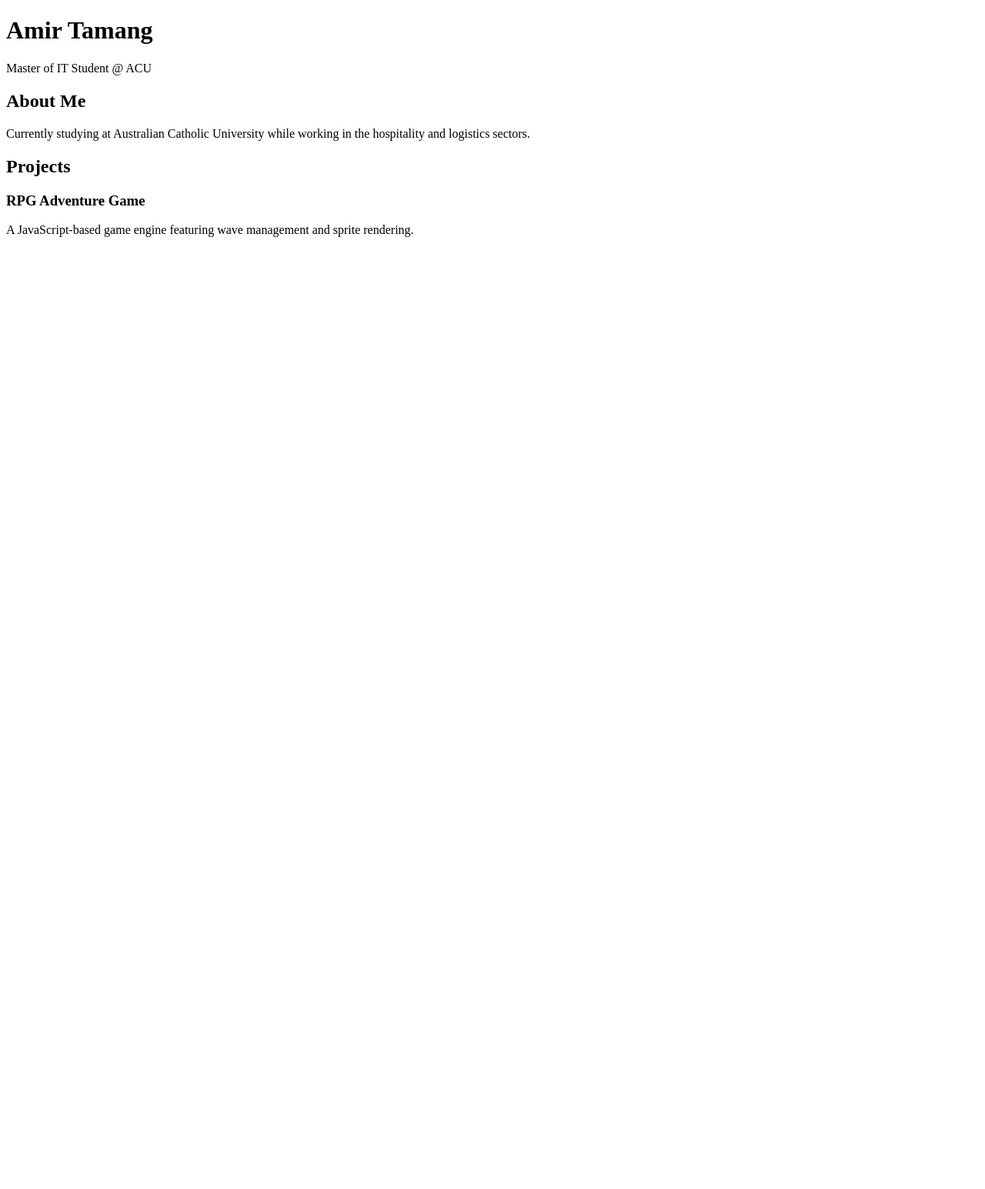
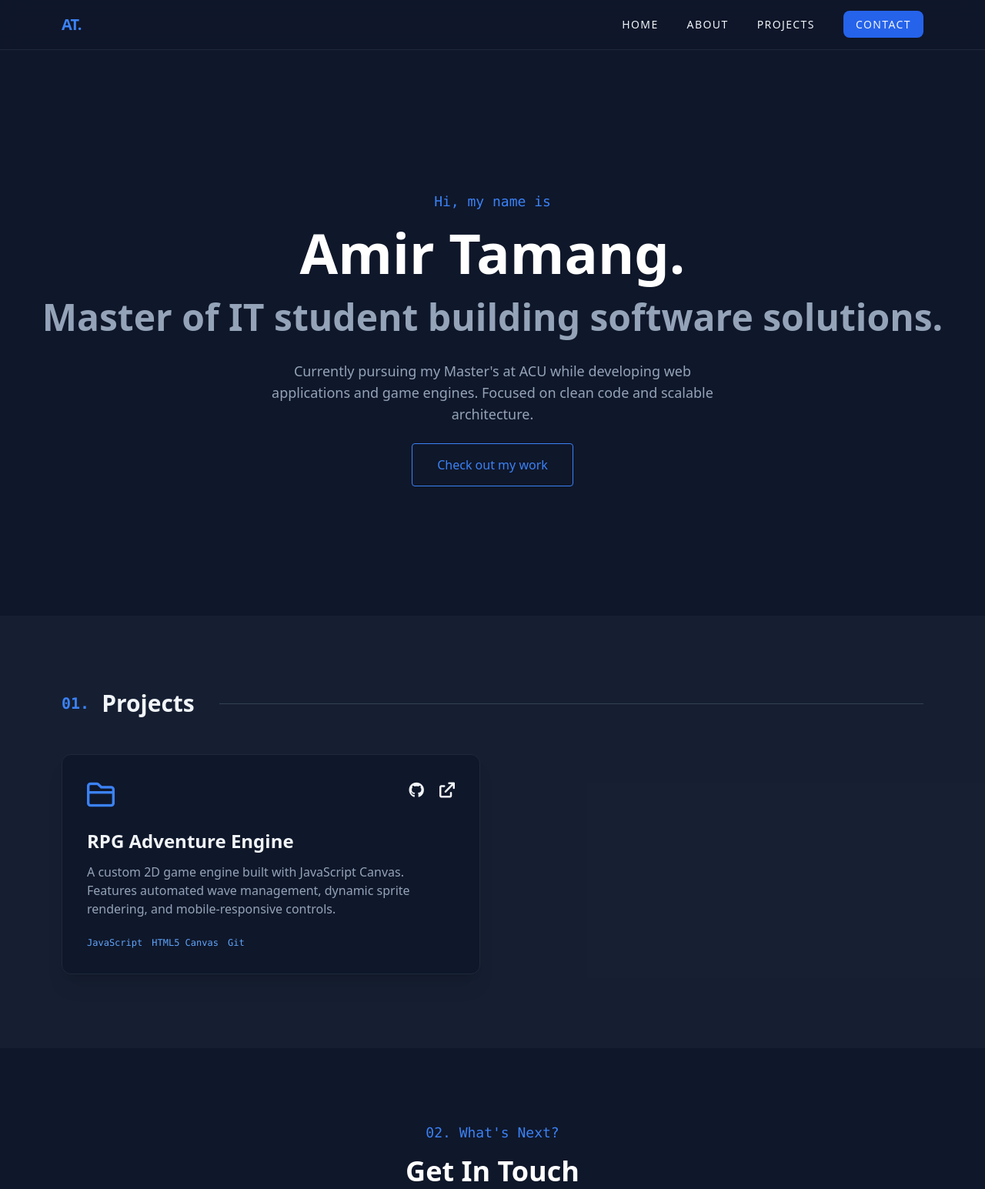
Before and after one commit to amirtamang12/Portfolio, a plain HTML site: page index.html in a window 1280 px wide. Shown: the top 1545 px of the page at 77% size. Before the commit the page ends 800 px from the top, so only its background shows below. Drawn offline with nearby package versions, Linux system fonts and the light colour scheme.

Commit message:
Init commit message

```diff
--- a/index.html
+++ b/index.html
@@ -1,26 +1,85 @@
 <!DOCTYPE html>
-<html lang="en">
+<html lang="en" class="scroll-smooth">
 <head>
     <meta charset="UTF-8">
     <meta name="viewport" content="width=device-width, initial-scale=1.0">
-    <title>Amir Tamang | IT Professional</title>
-    <link rel="stylesheet" href="style.css">
+    <title>Amir Tamang | IT Graduate Portfolio</title>
+    <script src="https://cdn.tailwindcss.com"></script>
+    <link rel="stylesheet" href="https://cdnjs.cloudflare.com/ajax/libs/font-awesome/6.0.0/css/all.min.css">
 </head>
-<body>
-    <header>
-        <h1>Amir Tamang</h1>
-        <p>Master of IT Student @ ACU</p>
+<body class="bg-slate-900 text-slate-100 font-sans">
+
+    <nav class="fixed w-full z-50 bg-slate-900/80 backdrop-blur-md border-b border-slate-800">
+        <div class="max-w-6xl mx-auto px-4 h-16 flex items-center justify-between">
+            <span class="text-xl font-bold tracking-tighter text-blue-500">AT.</span>
+            <div class="space-x-8 text-sm font-medium uppercase tracking-widest">
+                <a href="#home" class="hover:text-blue-400 transition">Home</a>
+                <a href="#about" class="hover:text-blue-400 transition">About</a>
+                <a href="#projects" class="hover:text-blue-400 transition">Projects</a>
+                <a href="#contact" class="bg-blue-600 px-4 py-2 rounded-lg hover:bg-blue-700 transition">Contact</a>
+            </div>
+        </div>
+    </nav>
+
+    <header id="home" class="min-h-screen flex items-center justify-center pt-16">
+        <div class="text-center px-4">
+            <h2 class="text-blue-500 font-mono mb-4 text-lg">Hi, my name is</h2>
+            <h1 class="text-5xl md:text-7xl font-bold text-white mb-6">Amir Tamang.</h1>
+            <h3 class="text-3xl md:text-5xl font-bold text-slate-400 mb-8 leading-tight">
+                Master of IT student building software solutions.
+            </h3>
+            <p class="max-w-xl mx-auto text-slate-400 text-lg mb-10">
+                Currently pursuing my Master's at ACU while developing web applications
+                and game engines. Focused on clean code and scalable architecture.
+            </p>
+            <a href="#projects" class="border border-blue-500 text-blue-500 px-8 py-4 rounded font-medium hover:bg-blue-500/10 transition">
+                Check out my work
+            </a>
+        </div>
     </header>
-    <section id="about">
-        <h2>About Me</h2>
-        <p>Currently studying at Australian Catholic University while working in the hospitality and logistics sectors.</p>
-    </section>
-    <section id="projects">
-        <h2>Projects</h2>
-        <div class="project-card">
-            <h3>RPG Adventure Game</h3>
-            <p>A JavaScript-based game engine featuring wave management and sprite rendering.</p>
+
+    <section id="projects" class="py-24 bg-slate-800/50">
+        <div class="max-w-6xl mx-auto px-4">
+            <h2 class="text-3xl font-bold mb-12 flex items-center">
+                <span class="text-blue-500 font-mono mr-4 text-xl">01.</span> Projects
+                <div class="h-px bg-slate-700 flex-grow ml-8"></div>
+            </h2>
+
+            <div class="grid md:grid-cols-2 gap-8">
+                <div class="bg-slate-900 p-8 rounded-xl border border-slate-800 hover:-translate-y-2 transition-transform shadow-xl">
+                    <div class="flex justify-between items-start mb-6">
+                        <i class="fa-regular fa-folder text-4xl text-blue-500"></i>
+                        <div class="space-x-4">
+                            <a href="#" class="text-xl hover:text-blue-500"><i class="fa-brands fa-github"></i></a>
+                            <a href="#" class="text-xl hover:text-blue-500"><i class="fa-solid fa-arrow-up-right-from-square"></i></a>
+                        </div>
+                    </div>
+                    <h3 class="text-2xl font-bold mb-3">RPG Adventure Engine</h3>
+                    <p class="text-slate-400 mb-6">
+                        A custom 2D game engine built with JavaScript Canvas. Features automated wave management,
+                        dynamic sprite rendering, and mobile-responsive controls.
+                    </p>
+                    <div class="flex flex-wrap gap-3 font-mono text-xs text-blue-400">
+                        <span>JavaScript</span>
+                        <span>HTML5 Canvas</span>
+                        <span>Git</span>
+                    </div>
+                </div>
+
+                </div>
         </div>
     </section>
+
+    <footer id="contact" class="py-24 text-center">
+        <h2 class="text-blue-500 font-mono mb-4 text-lg">02. What's Next?</h2>
+        <h3 class="text-4xl font-bold text-white mb-6">Get In Touch</h3>
+        <p class="max-w-md mx-auto text-slate-400 mb-10 text-lg">
+            I'm currently looking for entry-level IT opportunities. Whether you have a question or just want to say hi, my inbox is always open!
+        </p>
+        <a href="mailto:amir.yonjan12@gmail.com" class="border-2 border-blue-500 text-blue-500 px-10 py-4 rounded font-bold hover:bg-blue-500/10 transition">
+            Say Hello
+        </a>
+    </footer>
+
 </body>
 </html>
```
